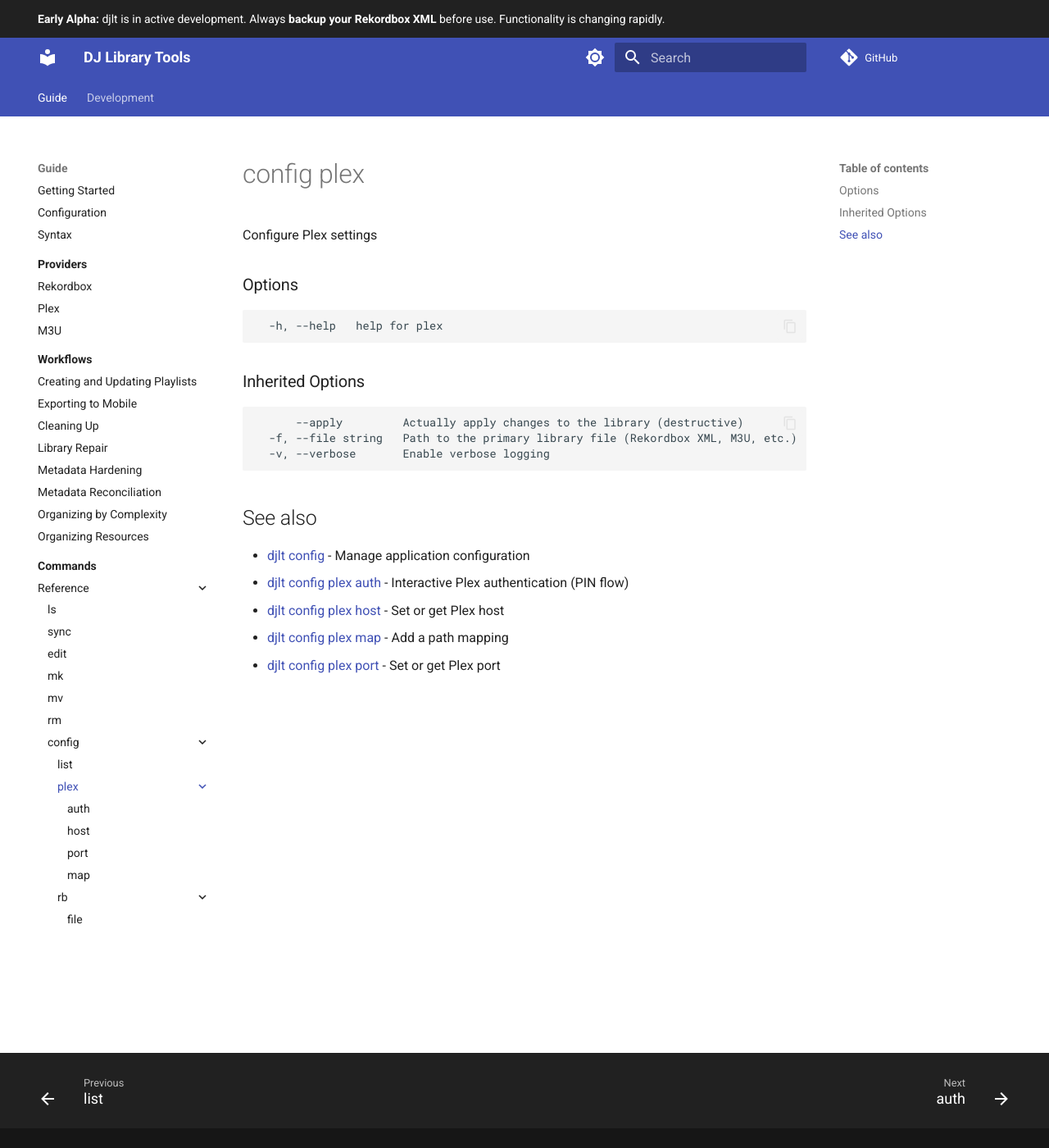
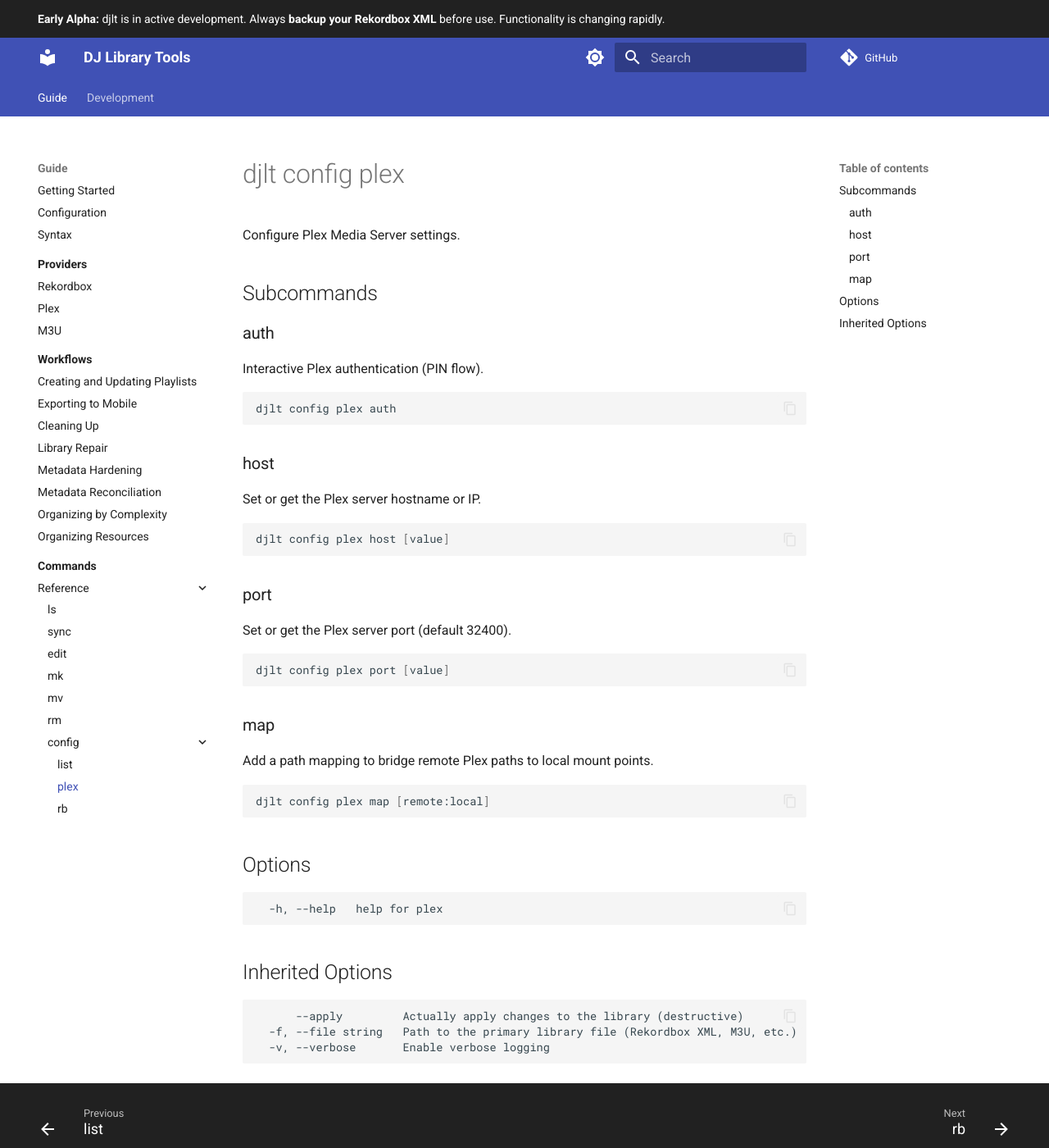
Before and after one commit to llttlltt/dj-library-tools, an MkDocs documentation site: the page built from docs/commands/config/plex/index.md, in a window 1280 px wide and 1400 px high. Shown: the whole window at 82% size. Built offline with MkDocs 1.6.1 and Material for MkDocs 9.7.7, drawn with Linux system fonts in a browser that asks for light colours; comment, search, counter and statistics services are not loaded.

Commit message:
docs: consolidate config sub-command documentation
- Merge individual plex and rb subcommand files into provider-specific index pages
- Simplify MkDocs navigation for configuration reference
- Use clear headings for each configuration setting to improve readability

````diff
--- a/docs/commands/config/plex/index.md
+++ b/docs/commands/config/plex/index.md
@@ -1,25 +1,43 @@
-# config plex
+# djlt config plex
 
-Configure Plex settings
+Configure Plex Media Server settings.
 
-### Options
+## Subcommands
+
+### auth
+Interactive Plex authentication (PIN flow).
+```bash
+djlt config plex auth
+```
+
+### host
+Set or get the Plex server hostname or IP.
+```bash
+djlt config plex host [value]
+```
+
+### port
+Set or get the Plex server port (default 32400).
+```bash
+djlt config plex port [value]
+```
+
+### map
+Add a path mapping to bridge remote Plex paths to local mount points.
+```bash
+djlt config plex map [remote:local]
+```
+
+## Options
 
 ```
   -h, --help   help for plex
 ```
 
-### Inherited Options
+## Inherited Options
 
 ```
       --apply         Actually apply changes to the library (destructive)
   -f, --file string   Path to the primary library file (Rekordbox XML, M3U, etc.)
   -v, --verbose       Enable verbose logging
 ```
-
-## See also
-
-* [djlt config](../index.md)	 - Manage application configuration
-* [djlt config plex auth](auth.md)	 - Interactive Plex authentication (PIN flow)
-* [djlt config plex host](host.md)	 - Set or get Plex host
-* [djlt config plex map](map.md)	 - Add a path mapping
-* [djlt config plex port](port.md)	 - Set or get Plex port
--- a/mkdocs.yml
+++ b/mkdocs.yml
@@ -78,14 +78,7 @@
         - config:
           - index: commands/config/index.md
           - list: commands/config/list.md
-          - plex:
-            - index: commands/config/plex/index.md
-            - auth: commands/config/plex/auth.md
-            - host: commands/config/plex/host.md
-            - port: commands/config/plex/port.md
-            - map: commands/config/plex/map.md
-          - rb:
-            - index: commands/config/rb/index.md
-            - file: commands/config/rb/file.md
+          - plex: commands/config/plex/index.md
+          - rb: commands/config/rb/index.md
   - Development:
     - Architecture: development/architecture.md
````
Also changed, not shown: docs/agent/architecture.md (+8 -7 lines), docs/commands/config/plex/auth.md (deleted, +0 -25 lines), docs/commands/config/plex/host.md (deleted, +0 -25 lines), docs/commands/config/plex/map.md (deleted, +0 -25 lines), docs/commands/config/plex/port.md (deleted, +0 -25 lines), docs/commands/config/rb/file.md (deleted, +0 -25 lines), docs/commands/config/rb/index.md (+12 -9 lines).
